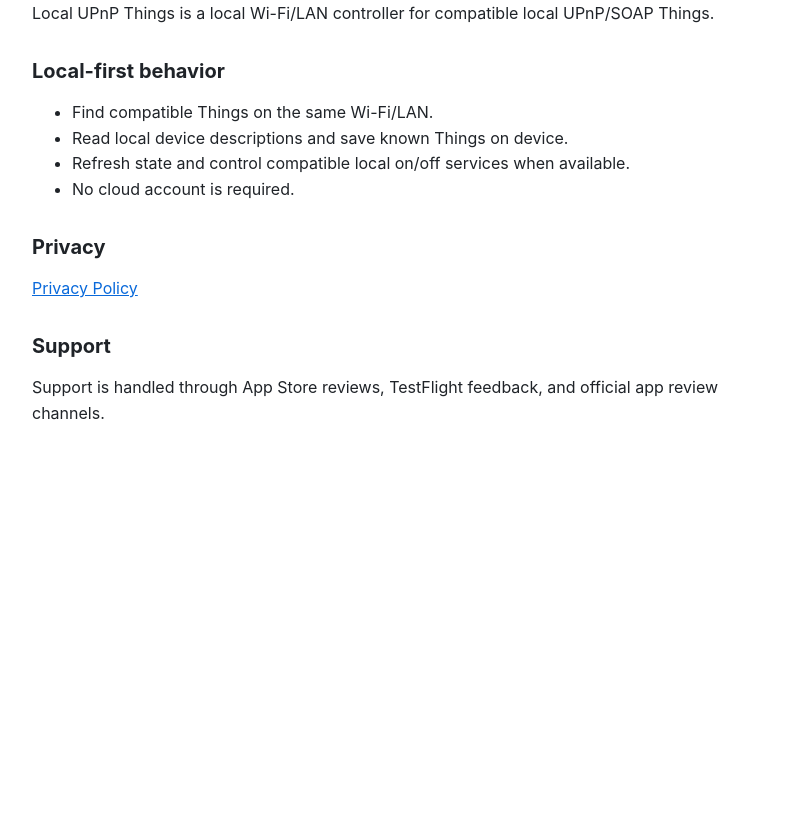
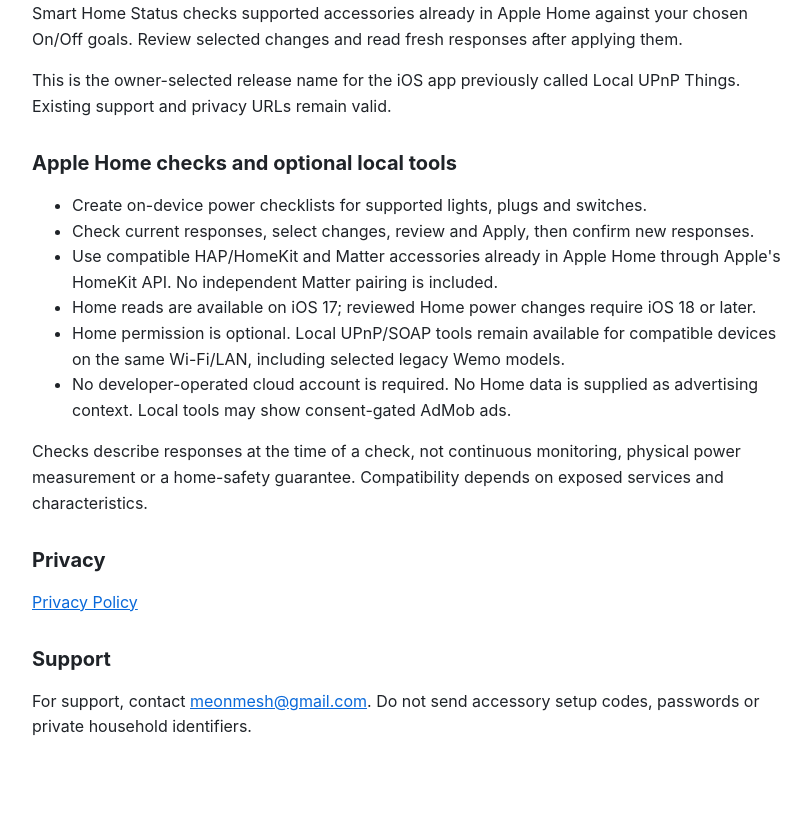
Before and after one commit to jolie1204/jolie1204.github.io, a plain HTML site: page local-upnp-things/index.html in a window 1280 px wide. Shown: the part 95-915 px from the top of the page, without its empty margins (228-1039 px from the left). Before the commit the page ends 800 px from the top, so only its background shows below. Drawn offline with Linux system fonts and the light colour scheme.

Commit message:
docs: adopt Smart Home Status public app branding

```diff
--- a/local-upnp-things/index.html
+++ b/local-upnp-things/index.html
@@ -3,7 +3,7 @@
 <head>
   <meta charset="utf-8">
   <meta name="viewport" content="width=device-width, initial-scale=1">
-  <title>Local UPnP Things</title>
+  <title>Smart Home Status</title>
   <style>
     body {
       color: #1f2328;
@@ -41,22 +41,26 @@
 </head>
 <body>
   <main>
-    <h1>Local UPnP Things</h1>
-    <p>Local UPnP Things is a local Wi-Fi/LAN controller for compatible local UPnP/SOAP Things.</p>
+    <h1>Smart Home Status</h1>
+    <p>Smart Home Status checks supported accessories already in Apple Home against your chosen On/Off goals. Review selected changes and read fresh responses after applying them.</p>
+    <p>This is the owner-selected release name for the iOS app previously called Local UPnP Things. Existing support and privacy URLs remain valid.</p>
 
-    <h2>Local-first behavior</h2>
+    <h2>Apple Home checks and optional local tools</h2>
     <ul>
-      <li>Find compatible Things on the same Wi-Fi/LAN.</li>
-      <li>Read local device descriptions and save known Things on device.</li>
-      <li>Refresh state and control compatible local on/off services when available.</li>
-      <li>No cloud account is required.</li>
+      <li>Create on-device power checklists for supported lights, plugs and switches.</li>
+      <li>Check current responses, select changes, review and Apply, then confirm new responses.</li>
+      <li>Use compatible HAP/HomeKit and Matter accessories already in Apple Home through Apple's HomeKit API. No independent Matter pairing is included.</li>
+      <li>Home reads are available on iOS 17; reviewed Home power changes require iOS 18 or later.</li>
+      <li>Home permission is optional. Local UPnP/SOAP tools remain available for compatible devices on the same Wi-Fi/LAN, including selected legacy Wemo models.</li>
+      <li>No developer-operated cloud account is required. No Home data is supplied as advertising context. Local tools may show consent-gated AdMob ads.</li>
     </ul>
+    <p>Checks describe responses at the time of a check, not continuous monitoring, physical power measurement or a home-safety guarantee. Compatibility depends on exposed services and characteristics.</p>
 
     <h2>Privacy</h2>
     <p><a href="/local-upnp-things-privacy/">Privacy Policy</a></p>
 
     <h2>Support</h2>
-    <p>Support is handled through App Store reviews, TestFlight feedback, and official app review channels.</p>
+    <p>For support, contact <a href="mailto:meonmesh@gmail.com">meonmesh@gmail.com</a>. Do not send accessory setup codes, passwords or private household identifiers.</p>
   </main>
 </body>
 </html>
```
Also changed, not shown: index.html (+1 -1 lines), local-upnp-things-privacy/index.html (+6 -4 lines), 1 other file.
